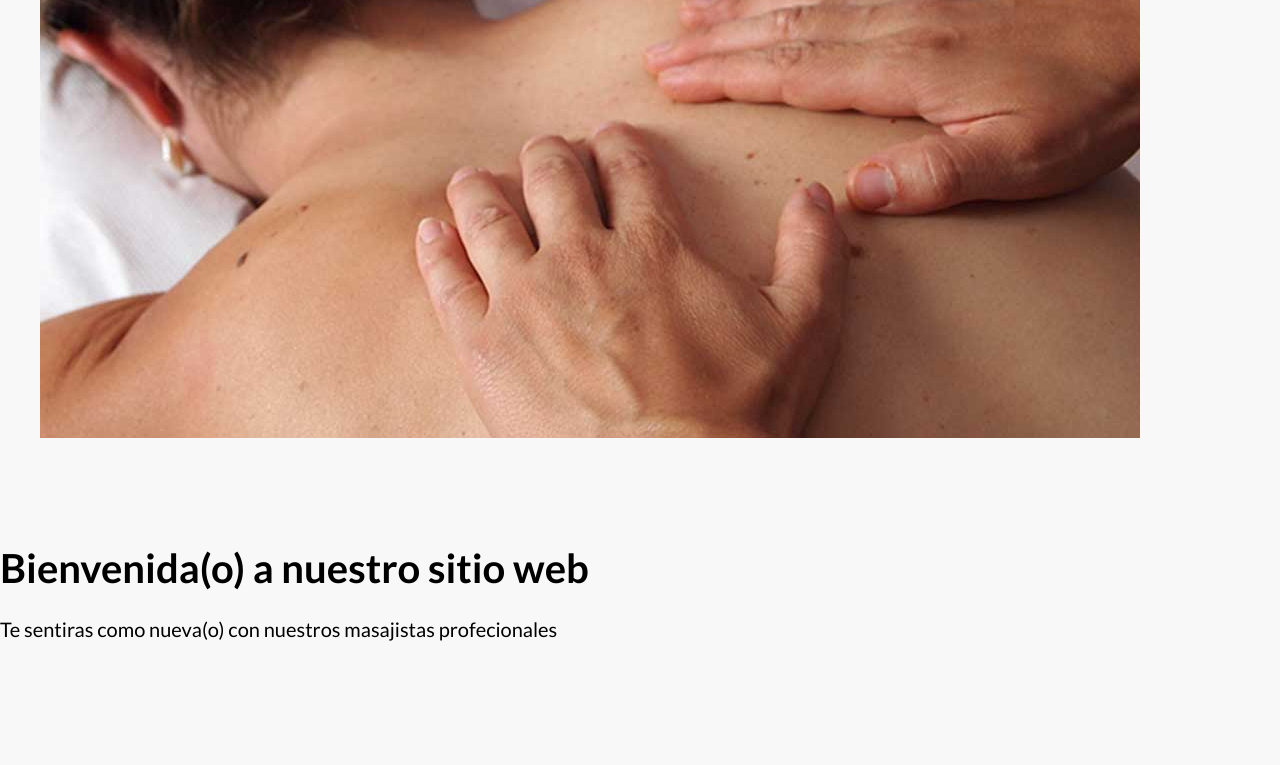
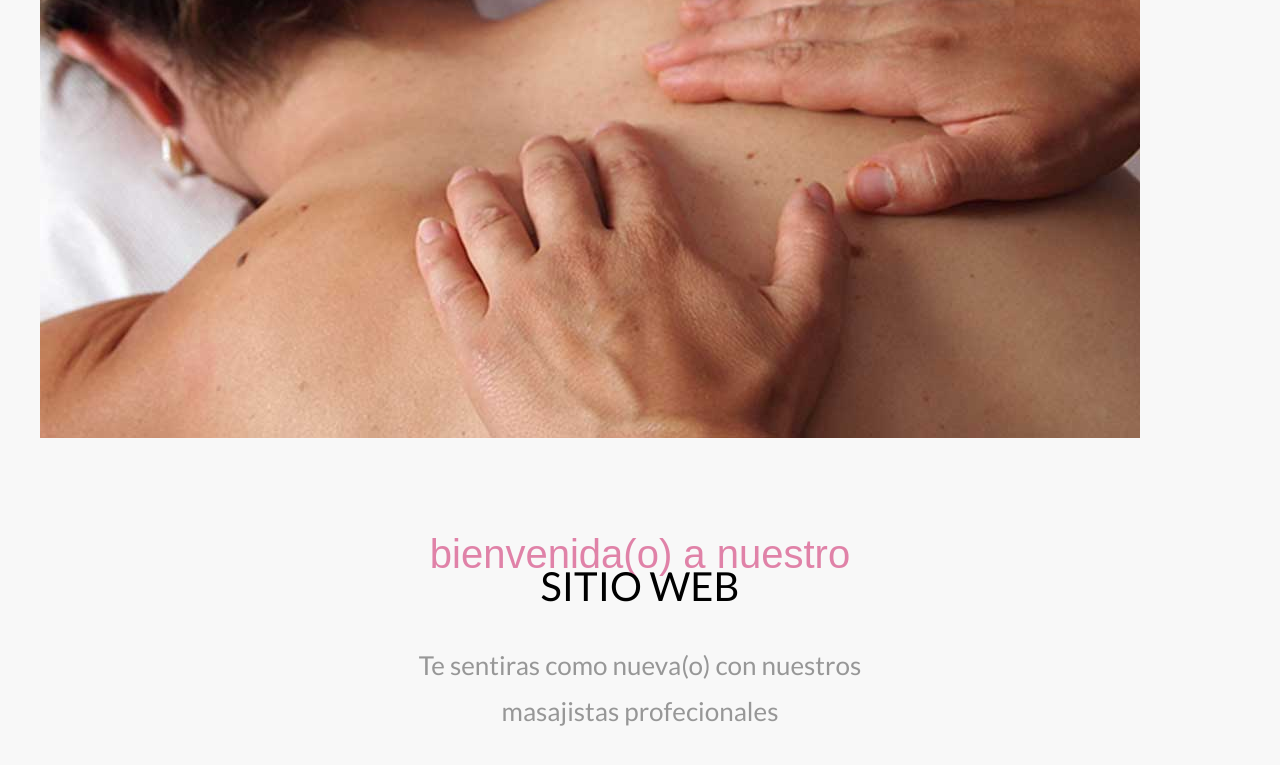
Before and after one commit to Juany313/Carolina-Spa, a website: page index.html in a window 1280 px wide. Shown: the part 496-1261 px from the top of the page. Before the commit the page ends 1237 px from the top, so only its background shows below. Drawn offline with nearby package versions, Linux system fonts and the light colour scheme; files that its build step writes are made by us from their sources; files whose address does not match are found by name; a web font is replaced by a local one.

Commit message:
css bienvenida- mixin para headings

```diff
--- a/src/scss/app.scss
+++ b/src/scss/app.scss
@@ -1,3 +1,4 @@
 @use 'base';
 @use 'header';
 @use 'social';
+@use 'contenido';
--- a/src/scss/base/_mixins.scss
+++ b/src/scss/base/_mixins.scss
@@ -48,3 +48,20 @@
     gap: $espaciado;
     grid-template-columns: repeat($columnas, 1fr);
 }
+
+@mixin headingCursiva {
+    text-align: center;
+    color: v.$secundario;
+    font-family: v.$fuenteCursiva;
+    line-height: .8;
+    font-weight: 400;
+    text-transform: lowercase;
+    font-size: 4rem;
+
+    span {
+        color: v.$negro;
+        display: block;
+        text-transform: uppercase;
+        font-family: v.$fuentePrincipal;
+    }
+}
--- /dev/null
+++ b/src/scss/contenido/_bienvenida.scss
@@ -0,0 +1,18 @@
+@use 'base/mixins' as m;
+@use 'base/variables' as v;
+
+.bienvenida {
+    text-align: center;
+
+    &__heading {
+        @include m.headingCursiva;
+    }
+
+    &__texto {
+        font-size: 2.6rem;
+        color: v.$gris;
+        max-width: 50rem;
+        margin: 4rem auto 0 auto;
+        line-height: 1.8;
+    }
+}
--- /dev/null
+++ b/src/scss/contenido/_index.scss
@@ -0,0 +1 @@
+@forward 'bienvenida';
```
